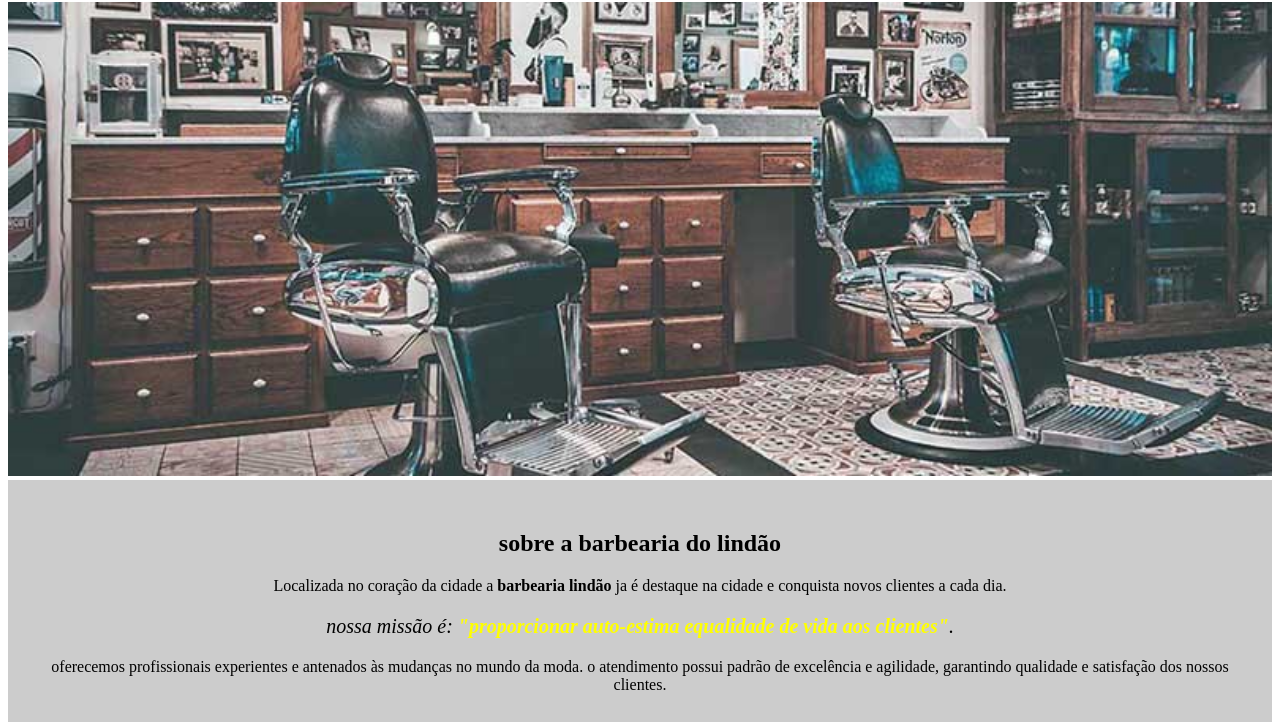
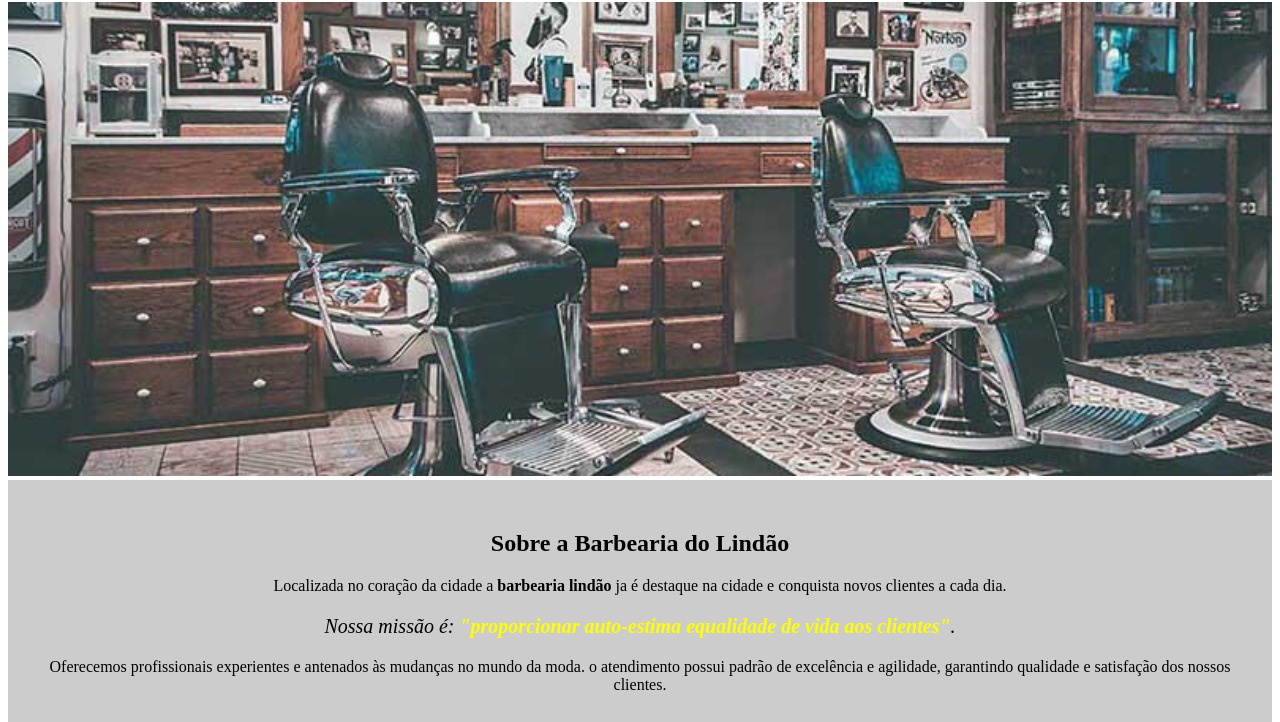
Before and after one commit to yutsqui/barbeiro, a plain HTML site: page index.html in a window 1280 px wide. Shown: the part 78-800 px from the top of the page. Drawn offline with Linux system fonts and the light colour scheme.

Commit message:
abobrinha

```diff
--- a/index.html
+++ b/index.html
@@ -12,13 +12,13 @@
 
         <img id="banner" src="banner.jpg">
 	<div class="principal">
-         <h2 class="titulo-centralizado">sobre a barbearia do lindão</h2>
+         <h2 class="titulo-centralizado"> Sobre a Barbearia do Lindão</h2>
 
          <p>Localizada no coração da cidade a <strong>barbearia lindão</strong> ja é destaque na cidade e conquista novos clientes a cada dia.</p>
 
-         <p id="missao"><em>nossa missão é: <strong>"proporcionar auto-estima equalidade de vida aos clientes"</strong>.</em></P>
+         <p id="missao"><em>Nossa missão é: <strong>"proporcionar auto-estima equalidade de vida aos clientes"</strong>.</em></P>
 
-         <p>oferecemos profissionais experientes e antenados às mudanças no mundo da moda.
+         <p>Oferecemos profissionais experientes e antenados às mudanças no mundo da moda.
           o atendimento possui padrão de excelência e agilidade, garantindo qualidade e satisfação dos nossos clientes.</p>
   </div>
 
@@ -30,6 +30,7 @@
 	  <li class="itens">Espaço diferenciado</li>
 	  <li class="itens">Localização</li>
 	  <li class="itens">Profissionais qualificados</li>
+	  <li class="itens">Drinks</li>
   </ul>
 
 	      <img src="beneficios.jpg" class="imagembeneficios">
```
